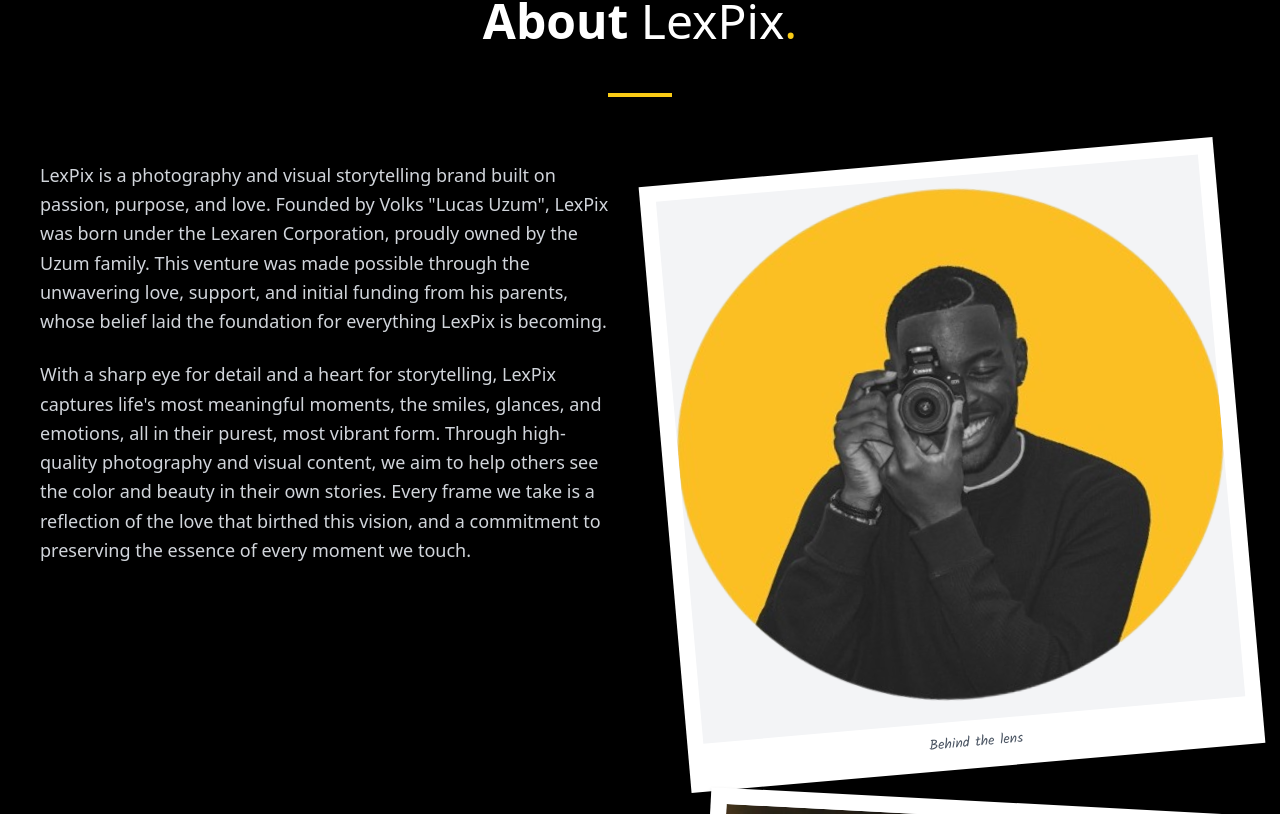
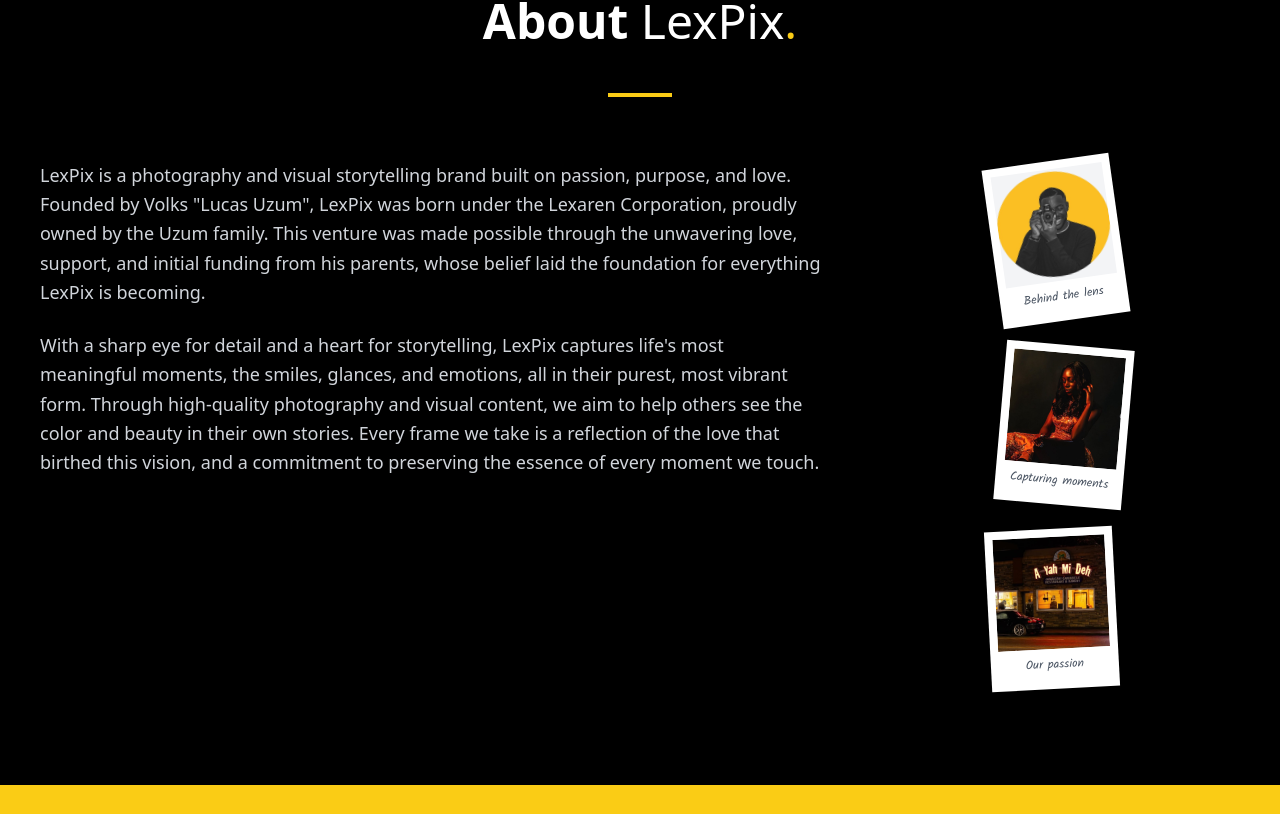
Before and after one commit to Favour-Onyenike/lexpix-portfolio, a React (Vite) app: page /signup in a window 1280 px wide. Shown: the part 886-1700 px from the top of the page. Built offline with nearby package versions, Linux system fonts and the light colour scheme; no server answers; the database is empty; a web font is replaced by a local one.

Commit message:
Fix: Adjust about section polaroid image size
Reduced the size of the polaroid images in the about section and positioned them to the right of the text content.

```diff
--- a/src/components/PolaroidImage.tsx
+++ b/src/components/PolaroidImage.tsx
@@ -21,21 +21,21 @@ const PolaroidImage: React.FC<PolaroidImageProps> = ({
       whileInView={{ opacity: 1, y: 0, rotate: rotation }}
       transition={{ duration: 0.6, delay }}
       viewport={{ once: true }}
-      className="bg-white p-4 shadow-lg transform hover:scale-105 transition-transform duration-300"
+      className="bg-white p-2 shadow-lg transform hover:scale-105 transition-transform duration-300 w-32 h-40"
       style={{
         transform: `rotate(${rotation}deg)`,
         boxShadow: '0 4px 6px rgba(0, 0, 0, 0.1), 0 1px 3px rgba(0, 0, 0, 0.08)'
       }}
     >
-      <div className="aspect-square overflow-hidden bg-gray-100">
+      <div className="w-full h-28 overflow-hidden bg-gray-100">
         <img
           src={src}
           alt={alt}
           className="w-full h-full object-cover"
         />
       </div>
-      <div className="mt-3 text-center">
-        <p className="text-sm text-gray-600 font-handwriting">{alt}</p>
+      <div className="mt-2 text-center">
+        <p className="text-xs text-gray-600 font-handwriting">{alt}</p>
       </div>
     </motion.div>
   );
--- a/src/pages/Index.tsx
+++ b/src/pages/Index.tsx
@@ -188,14 +188,14 @@ const Index = () => {
           </motion.h2>
           <div className="w-16 h-1 bg-yellow-400 mx-auto mb-16"></div>
 
-          <div className="grid grid-cols-1 lg:grid-cols-2 gap-12 items-start">
-            {/* Text Content - Left Side */}
+          <div className="grid grid-cols-1 lg:grid-cols-3 gap-12 items-start">
+            {/* Text Content - Left Side (2 columns) */}
             <motion.div
               initial={{ opacity: 0, x: -20 }}
               whileInView={{ opacity: 1, x: 0 }}
               transition={{ duration: 0.6 }}
               viewport={{ once: true }}
-              className="space-y-6"
+              className="lg:col-span-2 space-y-6"
             >
               {aboutContent.content.split('\n').map((paragraph, index) => (
                 <p key={index} className="text-lg leading-relaxed text-gray-300">
@@ -204,37 +204,37 @@ const Index = () => {
               ))}
             </motion.div>
 
-            {/* Polaroid Images - Right Side */}
+            {/* Polaroid Images - Right Side (1 column) */}
             <motion.div
               initial={{ opacity: 0, x: 20 }}
               whileInView={{ opacity: 1, x: 0 }}
               transition={{ duration: 0.6, delay: 0.2 }}
               viewport={{ once: true }}
-              className="relative flex flex-col space-y-8"
+              className="flex flex-col items-center space-y-6"
             >
               <div className="relative">
                 <PolaroidImage
                   src="/lovable-uploads/f8361f6e-4625-4ae2-af1c-c08f29a899e4.png"
                   alt="Behind the lens"
-                  rotation={-5}
+                  rotation={-8}
                   delay={0.1}
                 />
               </div>
 
-              <div className="relative ml-8">
+              <div className="relative ml-4">
                 <PolaroidImage
                   src="/lovable-uploads/cd67a18b-69d7-4832-a636-436e6e50d793.png"
                   alt="Capturing moments"
-                  rotation={3}
+                  rotation={5}
                   delay={0.3}
                 />
               </div>
 
-              <div className="relative -ml-4">
+              <div className="relative -ml-2">
                 <PolaroidImage
                   src="/lovable-uploads/69dafa5b-aeba-4a0a-9c92-889afc34f97b.png"
                   alt="Our passion"
-                  rotation={-2}
+                  rotation={-3}
                   delay={0.5}
                 />
               </div>
```
